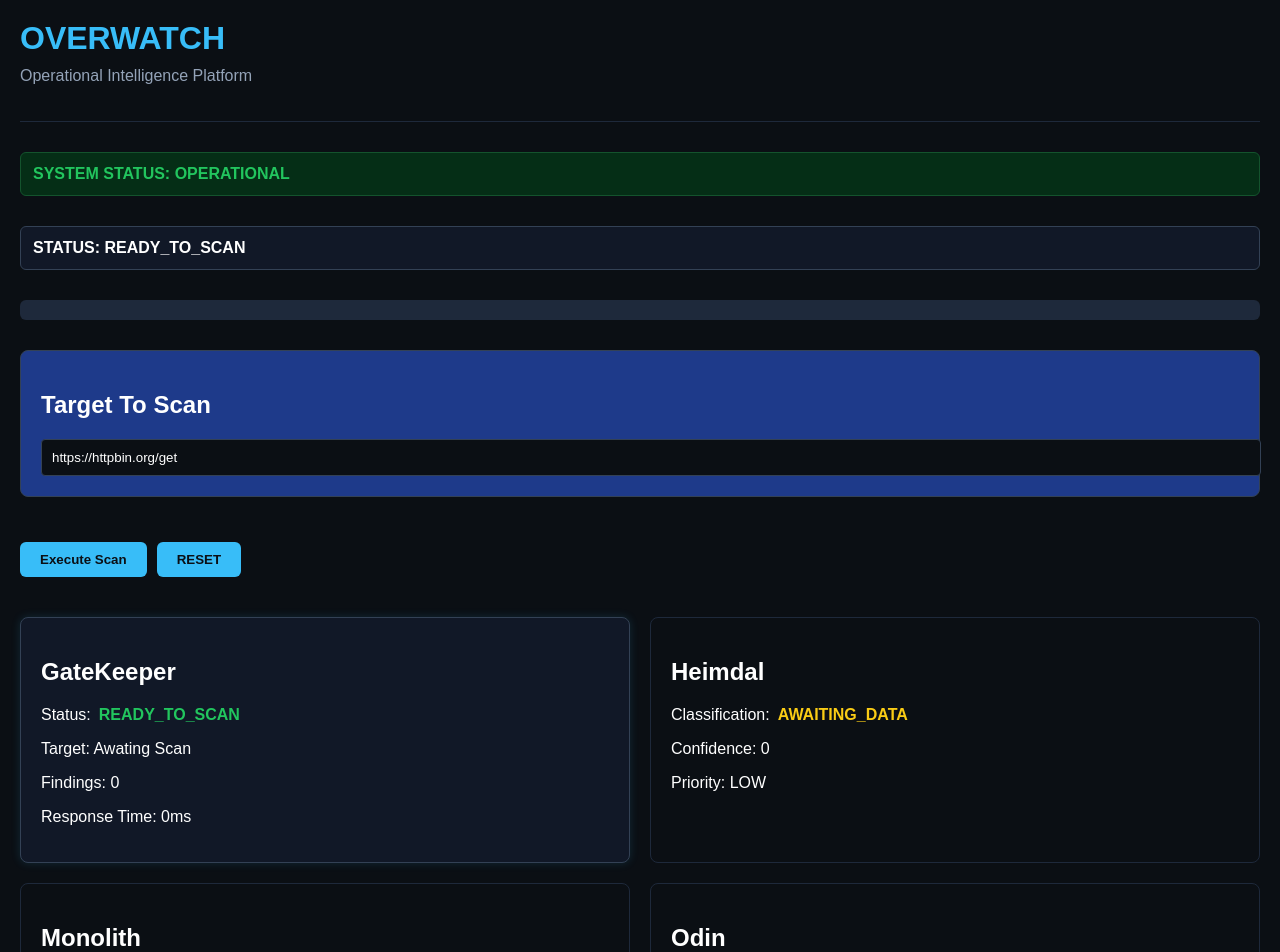
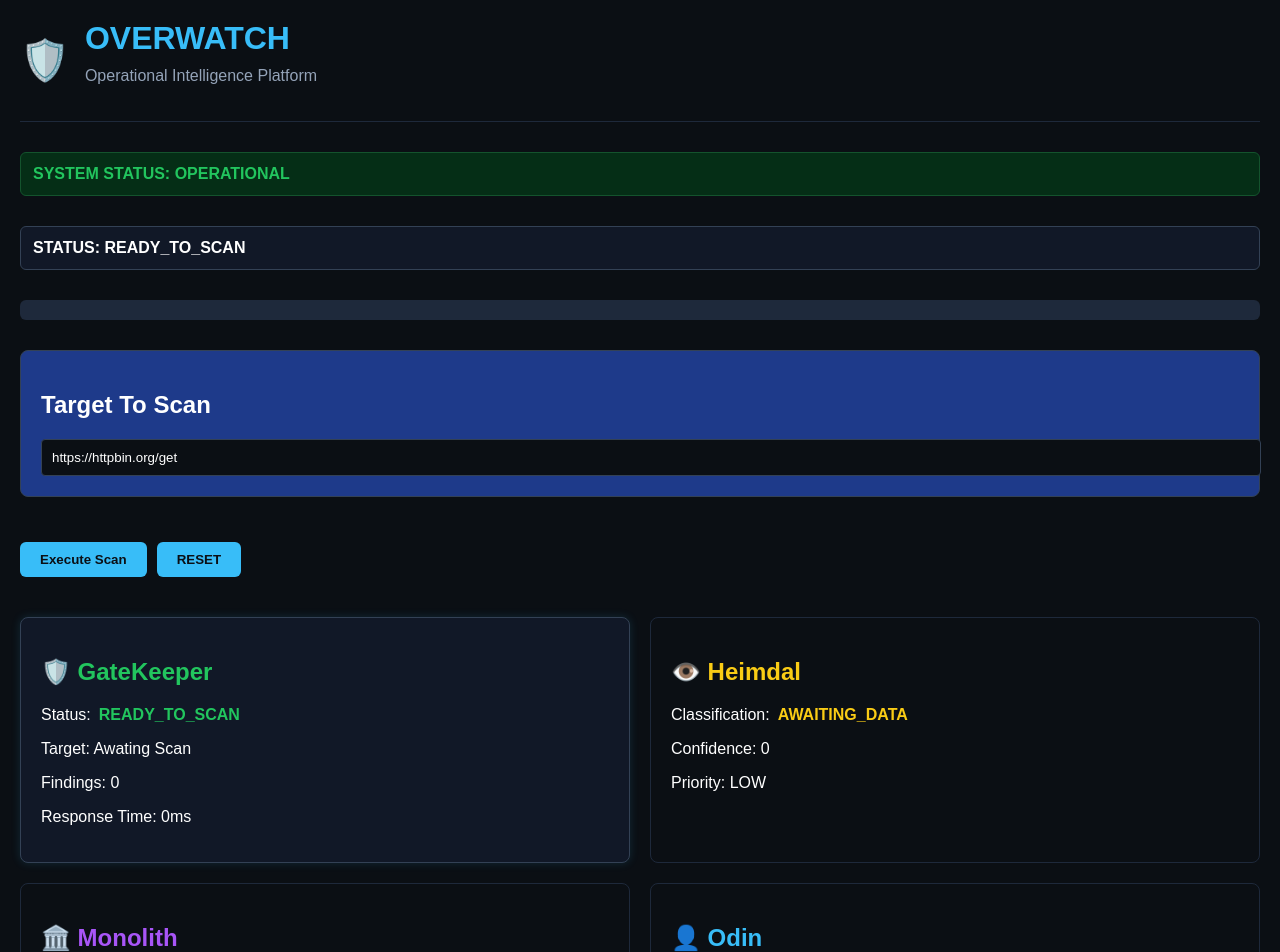
Before and after one commit to GunSlinger0715/overwatch-dashboard, a React (Create React App) app: page / in a window 1280 px wide. Shown: the top 952 px of the page. Built offline with nearby package versions, Linux system fonts and the light colour scheme.

Commit message:
UI polish and susbsystem identity updates

```diff
--- a/src/App.js
+++ b/src/App.js
@@ -94,9 +94,21 @@ function App() {
         style={{
           borderBottom: "1px solid #1E293B",
           paddingBottom: "20px",
-          marginBottom: "30px"
+          marginBottom: "30px",
+          display: "flex",
+          alignItems: "center",
+          gap: "15px"
         }}
       >
+        <div
+          style={{
+            fontSize: "40px"
+          }}
+        >
+          🛡️
+        </div>
+
+        <div>
           <h1
             style={{
               color: "#38BDF8",
@@ -114,6 +126,7 @@ function App() {
           >
             Operational Intelligence Platform
           </p>
+        </div>
       </div>
 
       <div
@@ -252,7 +265,13 @@ function App() {
             borderRadius: "8px"
           }}
         >
-          <h2>GateKeeper</h2>
+          <h2
+            style={{
+              color: "#22C55E"
+            }}
+          >
+            🛡️ GateKeeper
+          </h2>
           <p>
             Status:
             <span
@@ -289,7 +308,13 @@ function App() {
             borderRadius: "8px"
           }}
         >
-          <h2>Heimdal</h2>
+          <h2
+            style={{
+              color: "#FACC15"
+            }}
+          >
+            👁️ Heimdal
+          </h2>
           <p>
             Classification:
             <span
@@ -324,7 +349,13 @@ function App() {
             borderRadius: "8px"
           }}
         >
-          <h2>Monolith</h2>
+          <h2
+            style={{
+              color: "#A855F7"
+            }}
+          >
+            🏛️ Monolith
+          </h2>
           <p>
             Records Stored:
             {" "}
@@ -358,7 +389,13 @@ function App() {
             borderRadius: "8px"
           }}
         >
-          <h2>Odin</h2>
+          <h2
+            style={{
+              color: "#38BDF8"
+            }}
+          >
+            👤 Odin
+          </h2>
           <p>
             Decision:
             <span
@@ -380,7 +417,13 @@ function App() {
               borderRadius: "8px"
             }}
           >
-            <h2>🐿 Ratatoskr</h2>
+            <h2
+              style={{
+                color: "#FB923C"
+              }}
+            >
+              🐿️ Ratatoskr
+            </h2>
 
             <p>
               Message ID:
@@ -421,7 +464,7 @@ function App() {
           backgroundColor: "#0F172A",
           borderRadius: "8px",
           padding: "20px",
-          boxShadow: "0 0 10px rgba(56,189,248,0.15)"
+          boxShadow: "0 0 10px rgba(56,189,248,0.15)",
         }}
       >
         <div
@@ -479,6 +522,13 @@ function App() {
           >
             Last Scan: {scanHistory.length > 0 ? scanHistory[scanHistory.length - 1] : "None"}
           </p>
+          <div
+            style={{
+              maxHeight: "200px",
+              overflowY: "auto",
+              marginTop: "10px"
+            }}
+          ></div>
 
           {scanHistory.map((scan, index) => (
             <p
@@ -492,6 +542,7 @@ function App() {
             </p>
           ))}
         </div>
+
         <h2
           style={{
             color: "#38BDF8"
```
Lines whose indentation alone changed are shown as unchanged.
